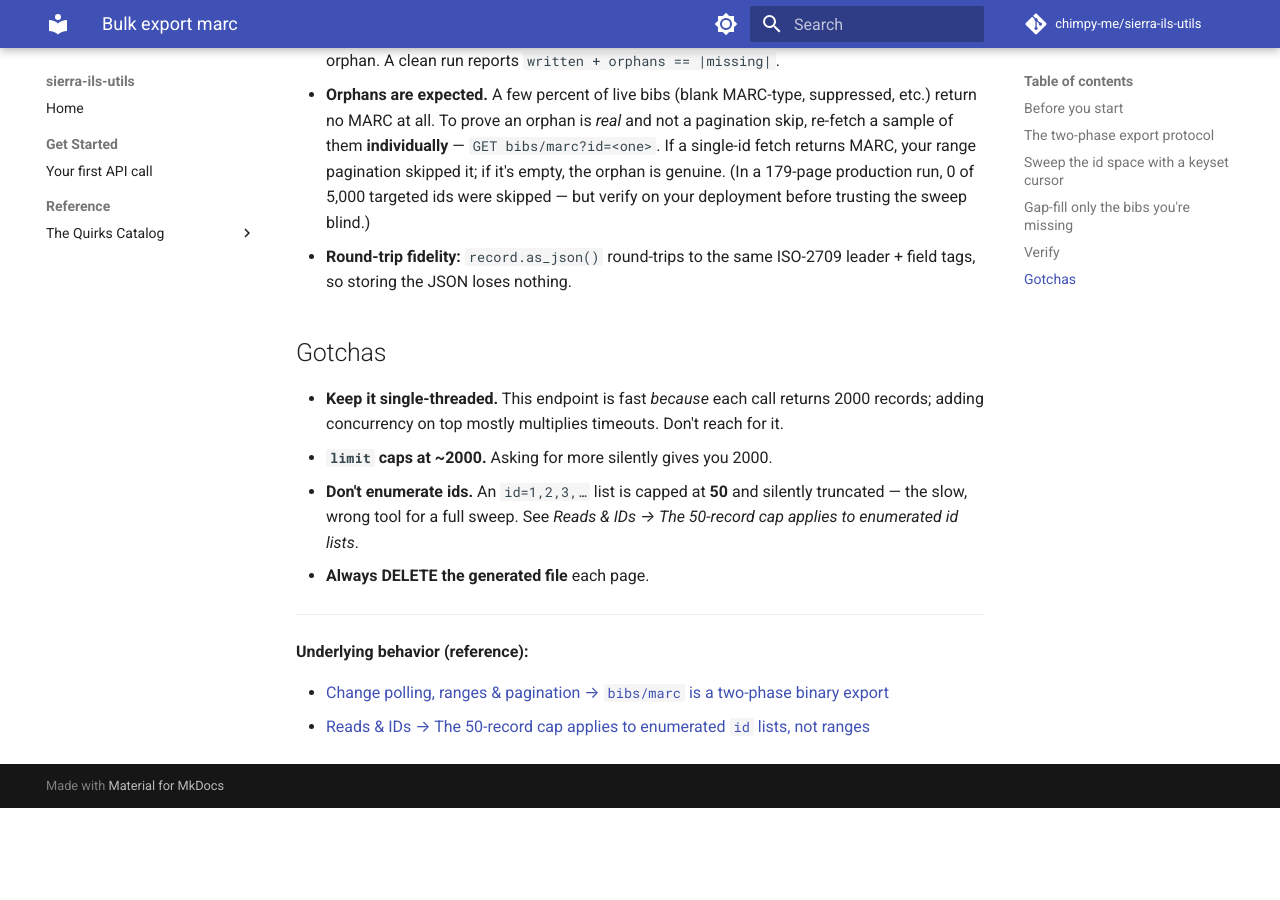
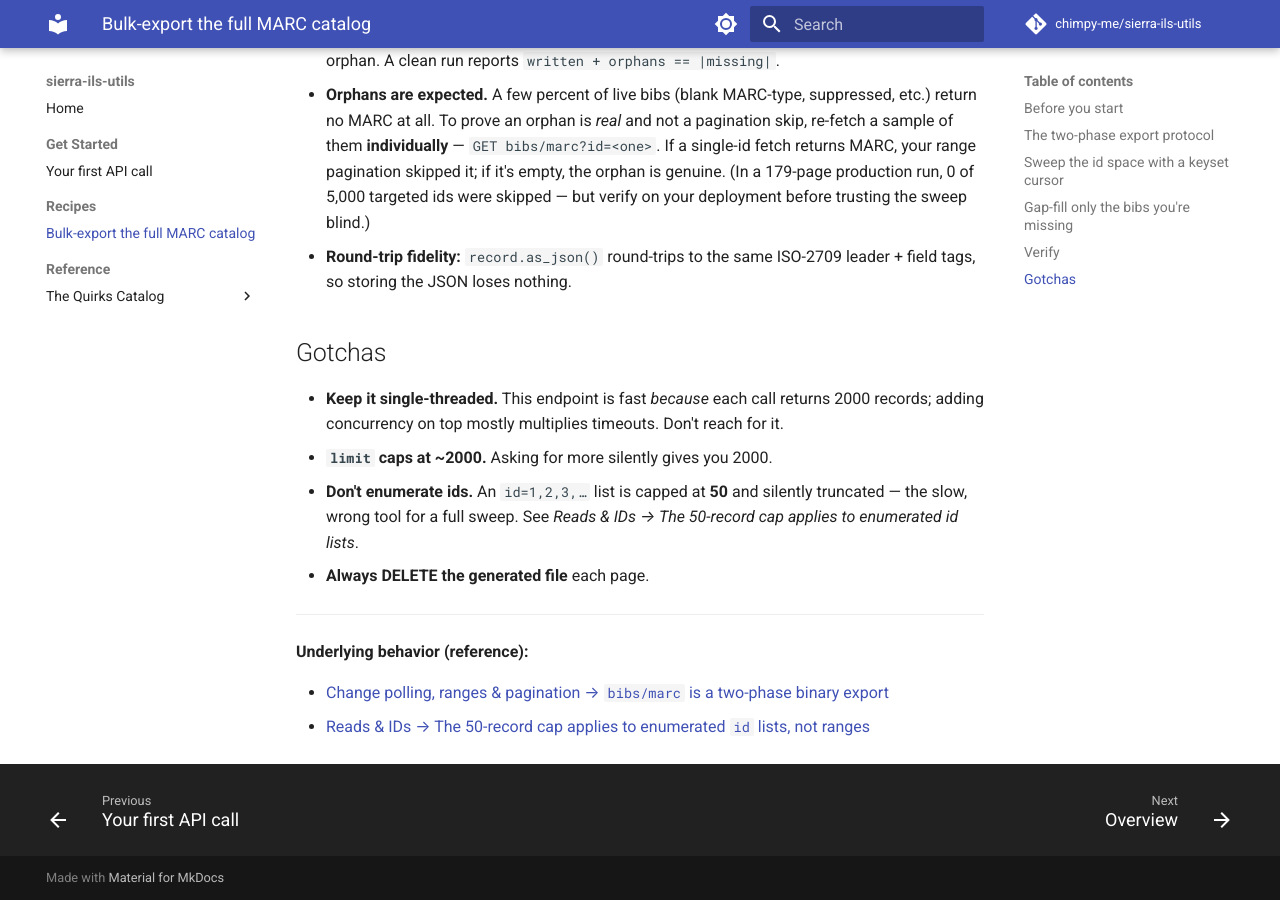
Before and after one commit to chimpy-me/sierra-ils-utils, an MkDocs documentation site: the page built from docs/how-to/bulk-export-marc.md, in a window 1280 px wide and 900 px high, scrolled down 2214 px. Built offline with MkDocs 1.6.1 and Material for MkDocs 9.7.7, drawn with Linux system fonts in a browser that asks for light colours; comment, search, counter and statistics services are not loaded; before the commit the page ends 3022 px from its top, so only the background shows below that.

Commit message:
docs(nav): add Recipes section + book-style prev/next footer
- wire the bulk-export MARC how-to into nav under a 'Recipes' section
- enable navigation.footer so every page gets prev/next links, threading
  the whole site in reading order (tutorial -> recipes -> reference)
- drop the stale 'not yet wired into nav' draft banner from the how-to

Co-Authored-By: Claude Opus 4.8 (1M context) <noreply@anthropic.com>

```diff
--- a/mkdocs.yml
+++ b/mkdocs.yml
@@ -11,6 +11,7 @@ theme:
     - navigation.sections
     - navigation.top
     - navigation.tracking
+    - navigation.footer
     - search.suggest
     - search.highlight
     - content.code.copy
@@ -47,6 +48,8 @@ nav:
   - Home: index.md
   - Get Started:
       - Your first API call: tutorials/getting-started.md
+  - Recipes:
+      - Bulk-export the full MARC catalog: how-to/bulk-export-marc.md
   - Reference:
       - The Quirks Catalog:
           - Overview: reference/quirks/index.md
```
Also changed, not shown: docs/how-to/bulk-export-marc.md (+0 -5 lines).
